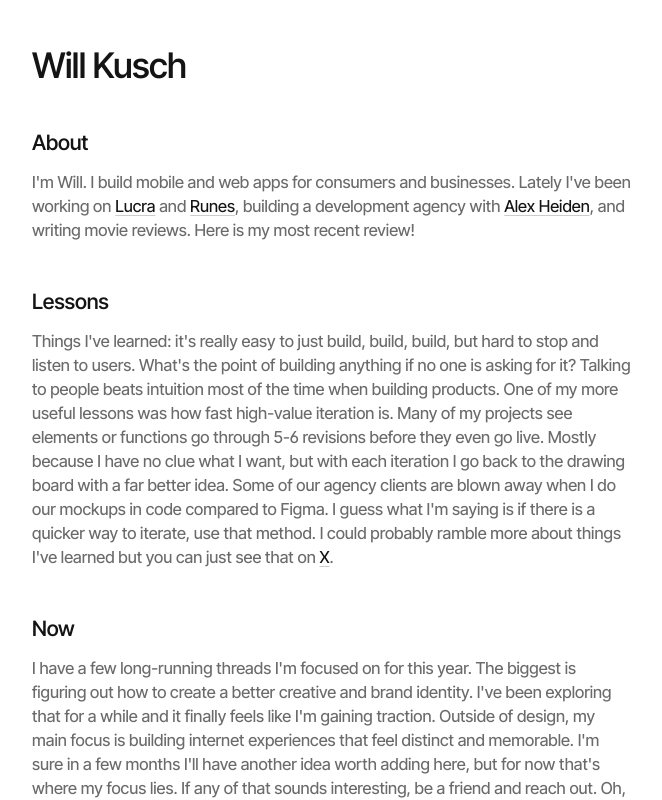
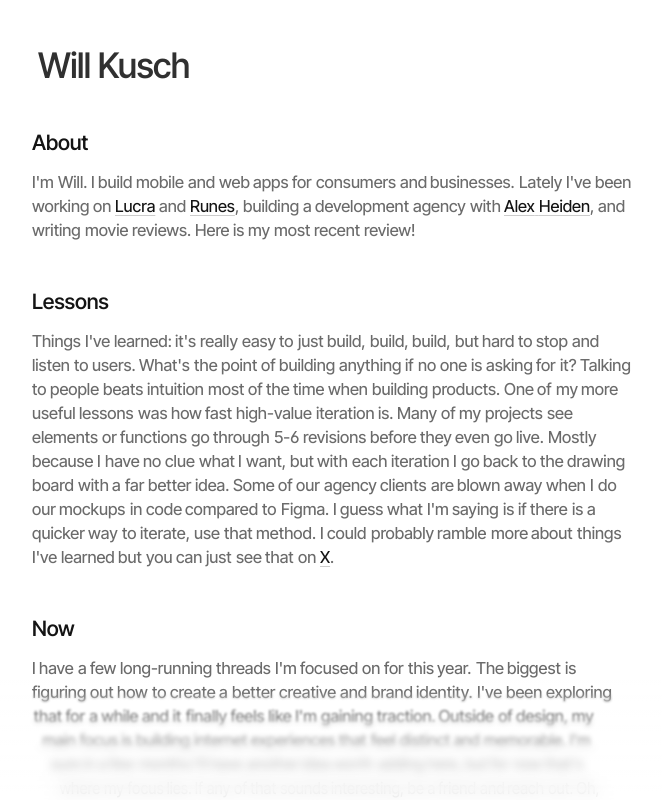
Before and after one commit to will4381/personal-website, a Next.js app: page / in a window 1280 px wide. Shown: the top 800 px of the page, without its empty margins (308-970 px from the left). Built offline with nearby package versions, Linux system fonts and the light colour scheme; no server answers.

Commit message:
Add edge blur and line-by-line scroll squeeze

```diff
--- a/app/globals.css
+++ b/app/globals.css
@@ -50,3 +50,43 @@ img {
 ::selection {
   background: #e5e5e5;
 }
+
+/* Scroll squeeze: content narrows and fades as it slides into the top/bottom edges.
+   Text is split per word by LineSqueeze, so it moves line by line; cards move whole. */
+@supports (animation-timeline: view()) {
+  @media (prefers-reduced-motion: no-preference) {
+    .squeeze-word,
+    main section > :not(p):not(h2) {
+      animation:
+        squeeze-in linear both,
+        squeeze-out linear forwards;
+      animation-timeline: view(), view();
+      animation-range:
+        cover 0px cover 100px,
+        cover calc(100% - 100px) cover 100%;
+    }
+
+    .squeeze-word {
+      display: inline-block;
+      transform-origin: var(--ox, 50%) 50%;
+    }
+
+    a > .squeeze-word {
+      text-decoration: inherit;
+    }
+  }
+}
+
+@keyframes squeeze-in {
+  from {
+    transform: scaleX(0.88);
+    opacity: 0.3;
+  }
+}
+
+@keyframes squeeze-out {
+  to {
+    transform: scaleX(0.88);
+    opacity: 0.3;
+  }
+}
--- a/app/page.module.css
+++ b/app/page.module.css
@@ -51,3 +51,90 @@
   height: 152px;
   border: 0;
 }
+
+/* Progressive edge blur: stacked layers, each blurrier and masked closer to the edge */
+.edgeBlur {
+  position: fixed;
+  left: 0;
+  right: 0;
+  height: 96px;
+  z-index: 10;
+  pointer-events: none;
+}
+
+.blurTop {
+  top: 0;
+  --dir: to top;
+}
+
+.blurBottom {
+  bottom: 0;
+  height: 120px;
+  --dir: to bottom;
+}
+
+.edgeBlur > div {
+  position: absolute;
+  inset: 0;
+}
+
+.edgeBlur > div:nth-child(1) {
+  backdrop-filter: blur(0.5px);
+  mask-image: linear-gradient(var(--dir), transparent 0%, black 10%, black 30%, transparent 40%);
+}
+
+.edgeBlur > div:nth-child(2) {
+  backdrop-filter: blur(1px);
+  mask-image: linear-gradient(var(--dir), transparent 10%, black 20%, black 40%, transparent 50%);
+}
+
+.edgeBlur > div:nth-child(3) {
+  backdrop-filter: blur(2px);
+  mask-image: linear-gradient(var(--dir), transparent 30%, black 40%, black 60%, transparent 70%);
+}
+
+.edgeBlur > div:nth-child(4) {
+  backdrop-filter: blur(4px);
+  mask-image: linear-gradient(var(--dir), transparent 50%, black 60%, black 80%, transparent 90%);
+}
+
+.edgeBlur > div:nth-child(5) {
+  backdrop-filter: blur(8px);
+  mask-image: linear-gradient(var(--dir), transparent 70%, black 90%);
+}
+
+.edgeBlur > div:nth-child(6) {
+  background: linear-gradient(var(--dir), transparent, rgba(255, 255, 255, 0.5));
+}
+
+/* Edge blurs hide at the very top/bottom of the page so resting content stays sharp.
+   Fade the layers, not the container: opacity on the container would break backdrop-filter. */
+.blurTop > div {
+  opacity: 0;
+}
+
+@supports (animation-timeline: scroll()) {
+  .blurTop > div {
+    animation: fade-in linear both;
+    animation-timeline: scroll(root);
+    animation-range: 0 80px;
+  }
+
+  .blurBottom > div {
+    animation: fade-out linear both;
+    animation-timeline: scroll(root);
+    animation-range: calc(100% - 80px) 100%;
+  }
+}
+
+@keyframes fade-out {
+  to {
+    opacity: 0;
+  }
+}
+
+@keyframes fade-in {
+  to {
+    opacity: 1;
+  }
+}
--- a/app/page.tsx
+++ b/app/page.tsx
@@ -1,4 +1,5 @@
 import LetterboxdRecent from "@/components/LetterboxdRecent";
+import LineSqueeze from "@/components/LineSqueeze";
 import SnapPurchaseLink from "@/components/SnapPurchaseLink";
 import SpotifyRecentEmbed from "@/components/SpotifyRecentEmbed";
 import styles from "./page.module.css";
@@ -175,6 +176,19 @@ export default function Home() {
           . Goodbye, for now!
         </p>
       </section>
+      <LineSqueeze />
+      <EdgeBlur className={styles.blurTop} />
+      <EdgeBlur className={styles.blurBottom} />
     </main>
   );
 }
+
+function EdgeBlur({ className }: { className: string }) {
+  return (
+    <div className={`${styles.edgeBlur} ${className}`} aria-hidden="true">
+      {Array.from({ length: 6 }, (_, i) => (
+        <div key={i} />
+      ))}
+    </div>
+  );
+}
--- /dev/null
+++ b/components/LineSqueeze.tsx
@@ -0,0 +1,52 @@
+"use client";
+
+import { useEffect } from "react";
+
+const TARGETS = "main h1, main h2, main section > p";
+
+// Wraps each word in a span so the scroll squeeze runs per line: words on the same
+// line share a view() progress, and --ox points every word's scale origin at the
+// column center so the whole line narrows together.
+export default function LineSqueeze() {
+  useEffect(() => {
+    if (!CSS.supports("animation-timeline: view()")) return;
+    if (matchMedia("(prefers-reduced-motion: reduce)").matches) return;
+    const main = document.querySelector("main");
+    if (!main) return;
+
+    main.querySelectorAll(TARGETS).forEach((el) => {
+      const walker = document.createTreeWalker(el, NodeFilter.SHOW_TEXT);
+      const nodes: Text[] = [];
+      while (walker.nextNode()) nodes.push(walker.currentNode as Text);
+      for (const node of nodes) {
+        if (node.parentElement?.classList.contains("squeeze-word")) continue;
+        const frag = document.createDocumentFragment();
+        for (const part of node.data.split(/(\s+)/)) {
+          if (!part) continue;
+          if (!part.trim()) {
+            frag.append(part);
+            continue;
+          }
+          const span = document.createElement("span");
+          span.className = "squeeze-word";
+          span.textContent = part;
+          frag.append(span);
+        }
+        node.replaceWith(frag);
+      }
+    });
+
+    const words = main.querySelectorAll<HTMLElement>(".squeeze-word");
+    // offset* ignores transforms, so measuring mid-animation stays correct
+    const place = () => {
+      const center = main.offsetLeft + main.offsetWidth / 2;
+      words.forEach((word) => word.style.setProperty("--ox", `${center - word.offsetLeft}px`));
+    };
+    place();
+    const observer = new ResizeObserver(place);
+    observer.observe(main);
+    return () => observer.disconnect();
+  }, []);
+
+  return null;
+}
```
